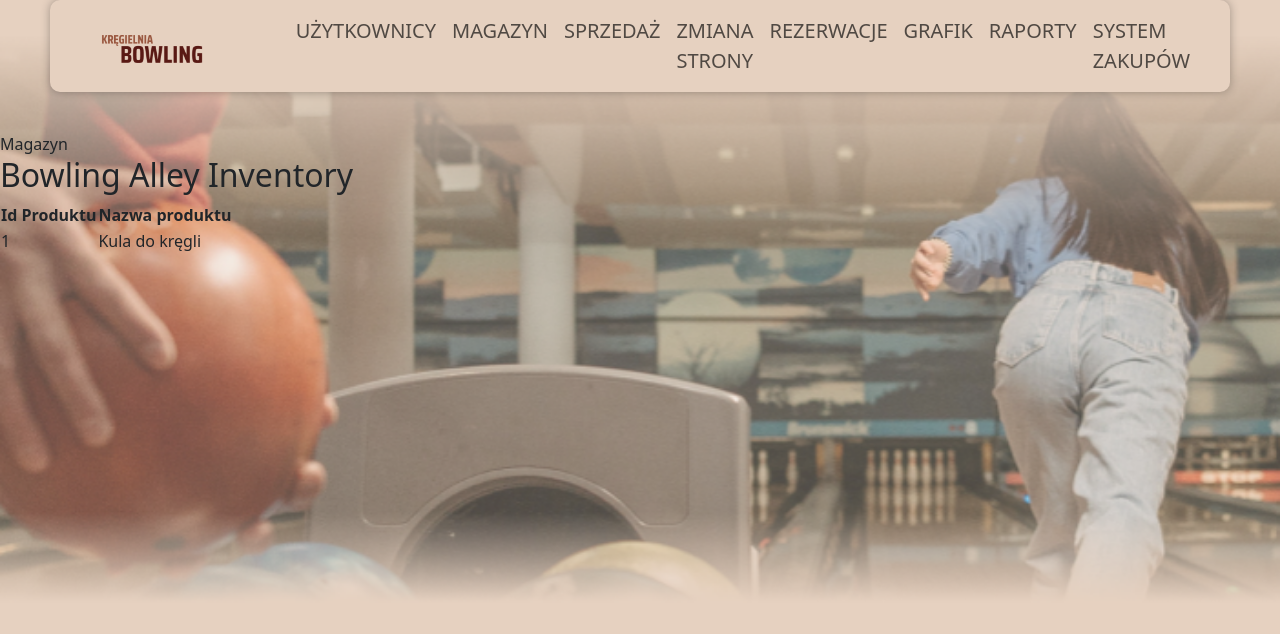
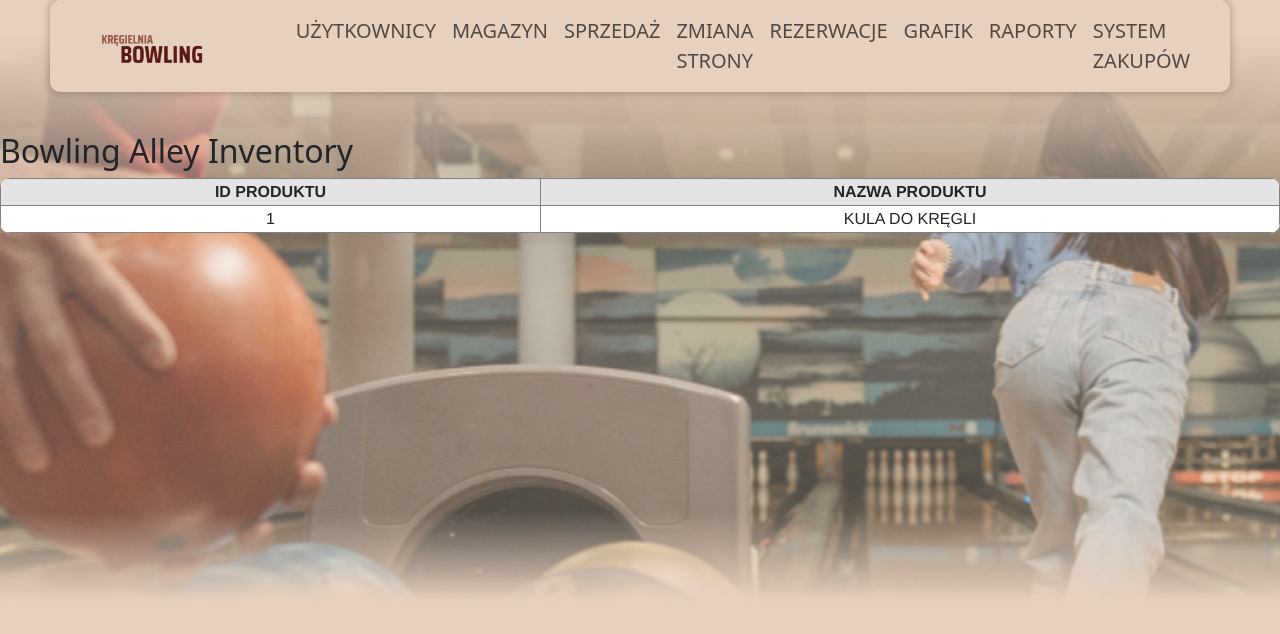
Before and after one commit to Donosik/BowlingClub, a React (Create React App) app in the folder mainfrontend/: page /management/magazyn in a window 1280 px wide. Shown: the top 634 px of the page. Built offline with nearby package versions, Linux system fonts and the light colour scheme.

Commit message:
szybkie stylowanko

```diff
--- a/mainfrontend/src/pages/Magazine/Magazine.js
+++ b/mainfrontend/src/pages/Magazine/Magazine.js
@@ -1,4 +1,5 @@
 import MagazineTable from "./MagazineTable";
+import "./Magazine.css"
 
 export default function Magazine()
 {
@@ -10,7 +11,7 @@ export default function Magazine()
     ]
     return(
         <>
-            Magazyn
+
             <MagazineTable products={products}/>
         </>
     )
--- a/mainfrontend/src/pages/Magazine/MagazineTable.js
+++ b/mainfrontend/src/pages/Magazine/MagazineTable.js
@@ -1,9 +1,11 @@
+import "./Magazine_table.css"
 export default function MagazineTable({products})
 {
     return(
         <>
             <h2>Bowling Alley Inventory</h2>
-            <table>
+            <div className="table-container">
+            <table className="table-bordered">
                 <thead>
                 <tr>
                     <th>Id Produktu</th>
@@ -19,6 +21,7 @@ export default function MagazineTable({products})
                 ))}
                 </tbody>
             </table>
+            </div>
         </>
     )
 }
--- /dev/null
+++ b/mainfrontend/src/pages/Magazine/Magazine_table.css
@@ -0,0 +1,26 @@
+.table-container {
+    border-radius: 10px;
+    overflow: hidden;
+}
+
+table{
+    width: 100%;
+    border-collapse: collapse;
+    font-family: "Inter-Regular", Helvetica;
+    border: 1px solid;
+    border-color: #818181;
+}
+
+tr{
+    text-align: center;
+    text-transform: uppercase;
+    background-color: #e4e4e4;
+    border: 1px solid;
+    border-color: #000000;
+}
+
+td{
+    background-color: #ffffff;
+    border: 1px solid;
+    border-color: #818181;
+}
```
Also changed, not shown: mainfrontend/src/pages/Magazine/Magazine.css (added).
